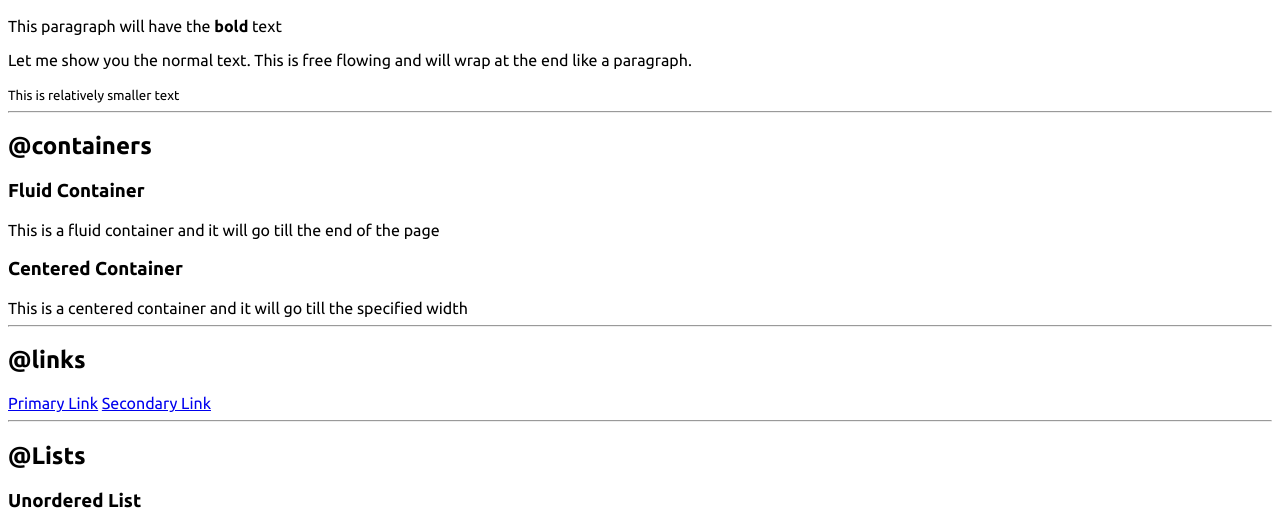
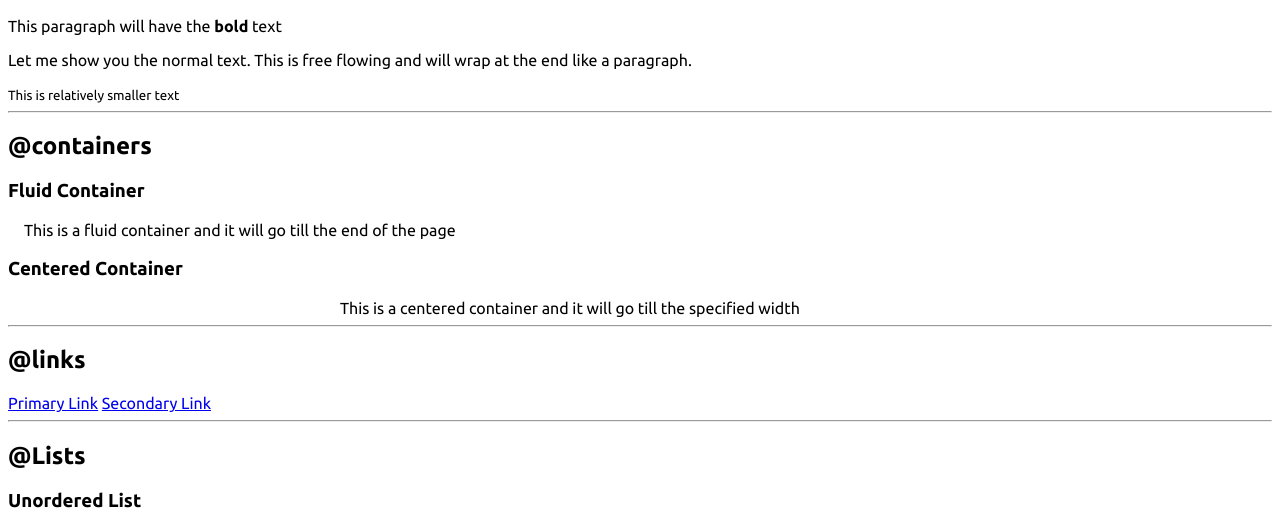
Before and after one commit to DevMittal04/neogcamp-portfolio, a plain HTML site: page index.html in a window 1280 px wide. Shown: the part 275-800 px from the top of the page. Drawn offline with Linux system fonts and the light colour scheme.

Commit message:
container

```diff
--- a/index.html
+++ b/index.html
@@ -31,10 +31,10 @@
     <h2>@containers</h2>
 
     <h3>Fluid Container</h3>
-    <div>This is a fluid container and it will go till the end of the page</div>
+    <div class="container">This is a fluid container and it will go till the end of the page</div>
 
     <h3>Centered Container</h3>
-    <div>
+    <div class="container container-center">
       This is a centered container and it will go till the specified width
     </div>
 
--- a/styles.css
+++ b/styles.css
@@ -3,3 +3,14 @@
 body {
     font-family: 'Ubuntu', sans-serif;
 }
+
+/* container */
+.container {
+    padding-left: 1rem;
+    padding-right: 1rem;
+}
+
+.container-center {
+    max-width:600px;
+    margin: auto;
+}
```
